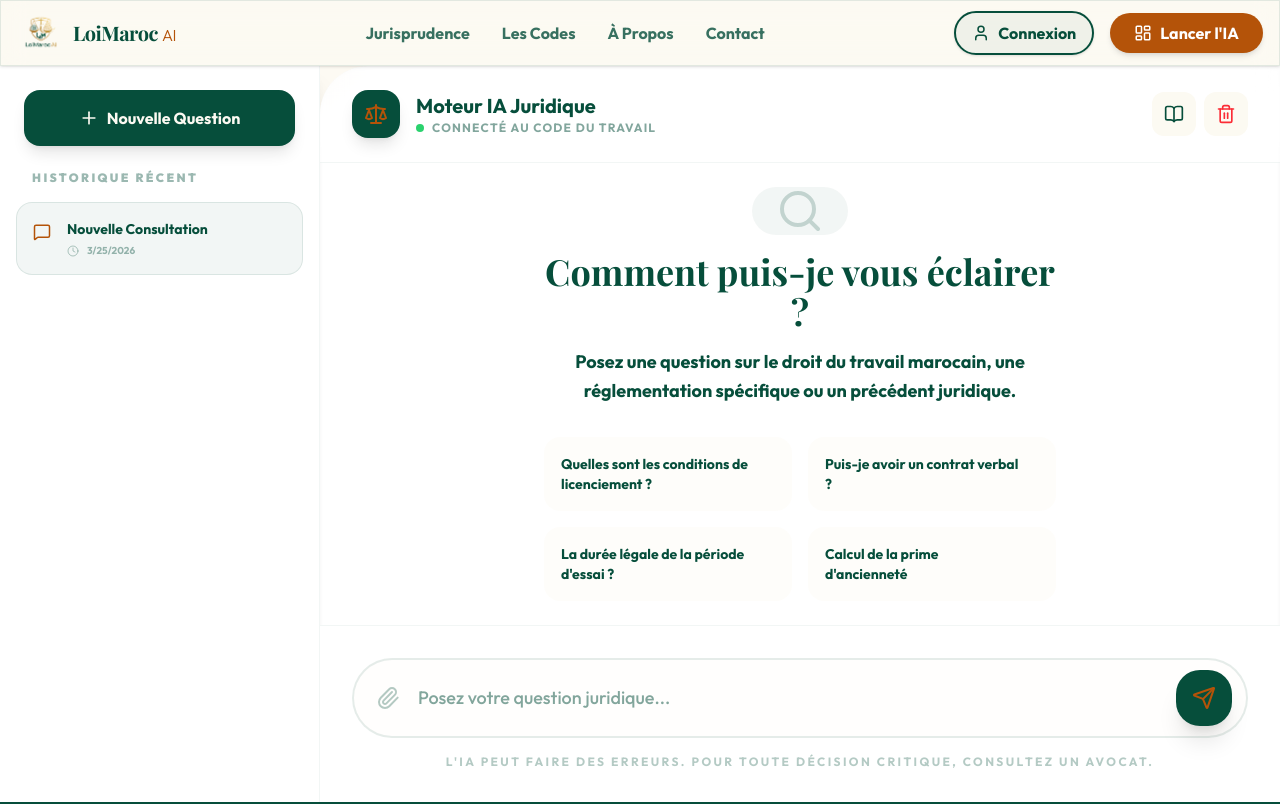
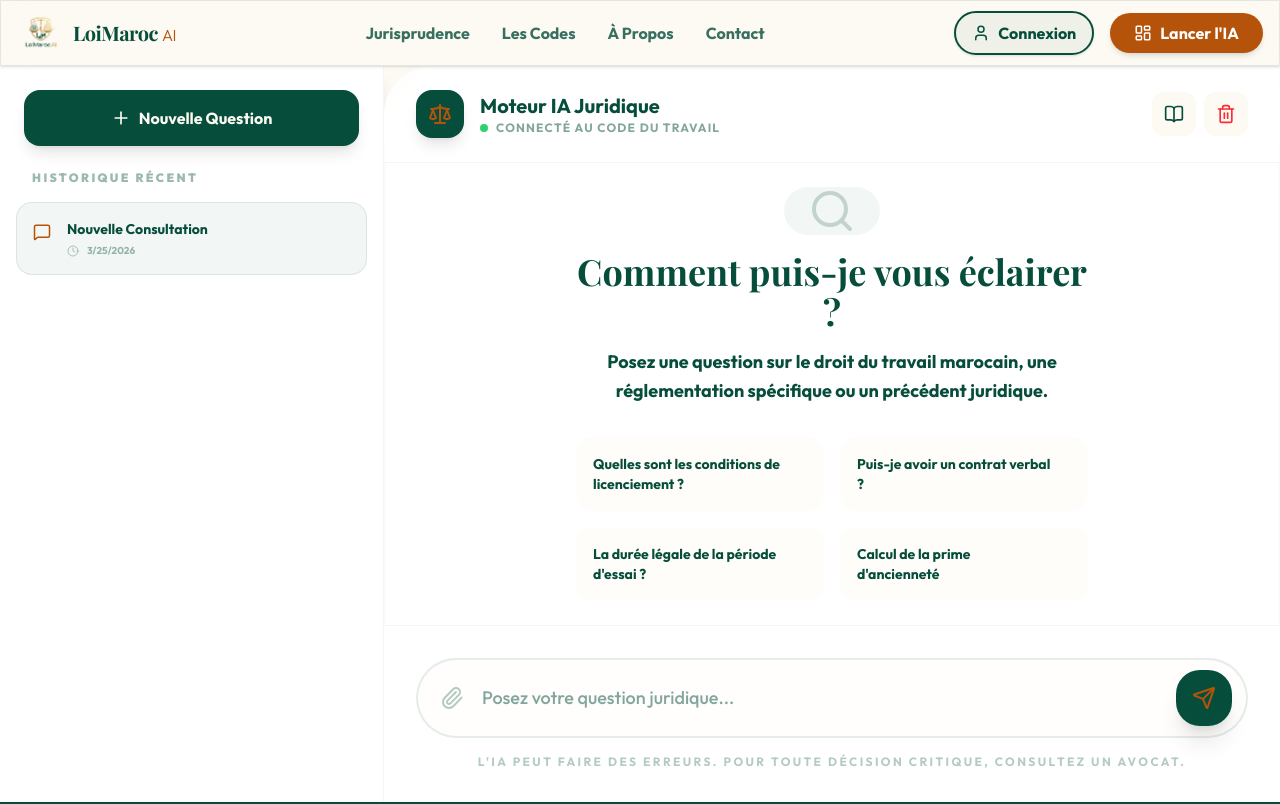
Before and after one commit to itsalivenger/LoiMaroc-AI, a Next.js app: page /chat in a window 1280 px wide. Shown: the top 804 px of the page. Built offline with nearby package versions, Linux system fonts and the light colour scheme; a web font is replaced by a local one.

Commit message:
improved prompt

```diff
--- a/src/app/chat/page.tsx
+++ b/src/app/chat/page.tsx
@@ -187,7 +187,7 @@ export default function ChatPage() {
   return (
     <div className="flex h-[calc(100vh-64px)] bg-morocco-ivory/20 overflow-hidden font-sans">
       {/* Sidebar - Recent Chats */}
-      <aside className="hidden lg:flex flex-col w-80 bg-white border-r border-morocco-emerald/5 shadow-xl">
+      <aside className="hidden lg:flex flex-col w-96 shrink-0 bg-white border-r border-morocco-emerald/5 shadow-xl overflow-hidden">
         <div className="p-6">
           <button
             onClick={createNewSession}
```
